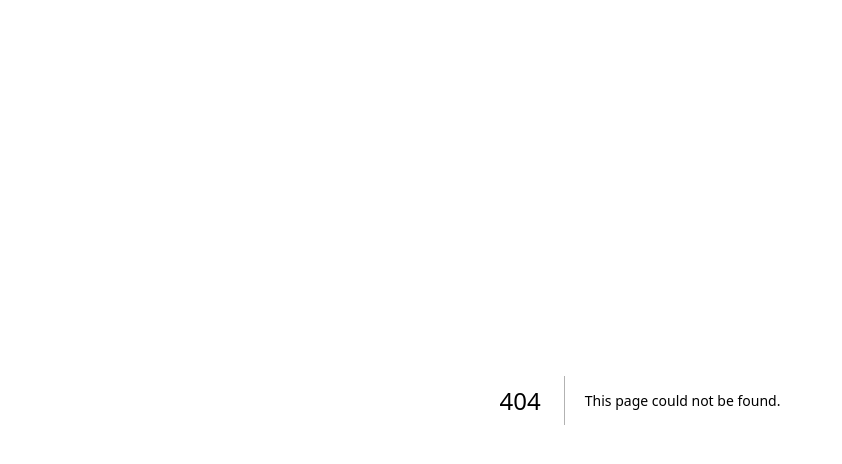
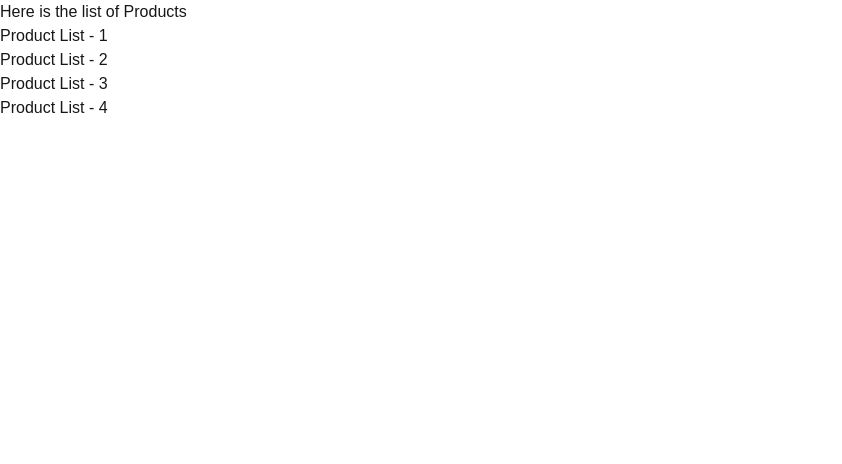
Before and after one commit to syadav48/NextEdge, a Next.js app in the folder my-app/: page /products in a window 1280 px wide. Before the commit this address had no page. Shown: the top 464 px of the page, without its empty margins (0-842 px from the left). Built offline with nearby package versions, Linux system fonts and the light colour scheme.

Commit message:
dynamic nesting

```diff
--- /dev/null
+++ b/my-app/src/app/products/[productId]/page.tsx
@@ -0,0 +1,8 @@
+export default async function ProductDetails({
+    params,
+}: {
+    params: Promise<{ productId: string }>
+}){
+    const { productId } = await params;
+    return <h2>Details about Product - {productId}</h2>
+  }
--- /dev/null
+++ b/my-app/src/app/products/[productId]/reviews/[reviewId]/page.tsx
@@ -0,0 +1,8 @@
+export default async function ProductReview({
+    params,
+}: {
+    params: Promise<{ productId: string, reviewId: string }>
+}){
+    const { productId, reviewId } = await params;
+    return <h2>Review {reviewId} for product {productId}</h2>
+  }
--- /dev/null
+++ b/my-app/src/app/products/[productId]/reviews/page.tsx
@@ -0,0 +1,15 @@
+export default async function ReviewDetails({
+    params,
+}: {
+    params: Promise<{ productId: string }>
+}){
+    const { productId } = await params;
+    return (
+        <>
+        <h1>Here is the list of reviews for Product - {productId}</h1>
+        <h2>Good</h2>
+        <h2>Nice</h2>
+        <h2>Perfect</h2>
+        </>
+    )
+  }
--- /dev/null
+++ b/my-app/src/app/products/page.tsx
@@ -0,0 +1,11 @@
+export default function Products() {
+  return (
+    <>
+      <h1>Here is the list of Products</h1>
+      <h2>Product List - 1</h2>
+      <h2>Product List - 2</h2>
+      <h2>Product List - 3</h2>
+      <h2>Product List - 4</h2>
+    </>
+  );
+}
```
Also changed, not shown: 1 other file (tests, documents, lock files or other folders).
